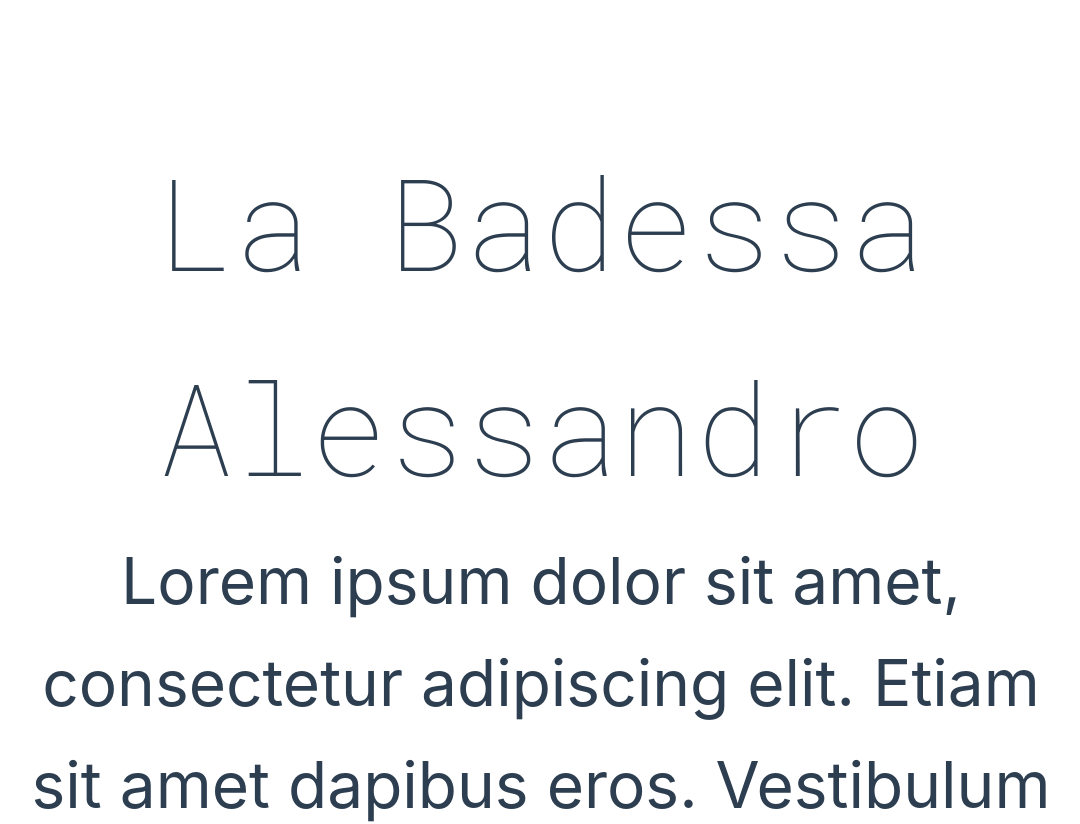
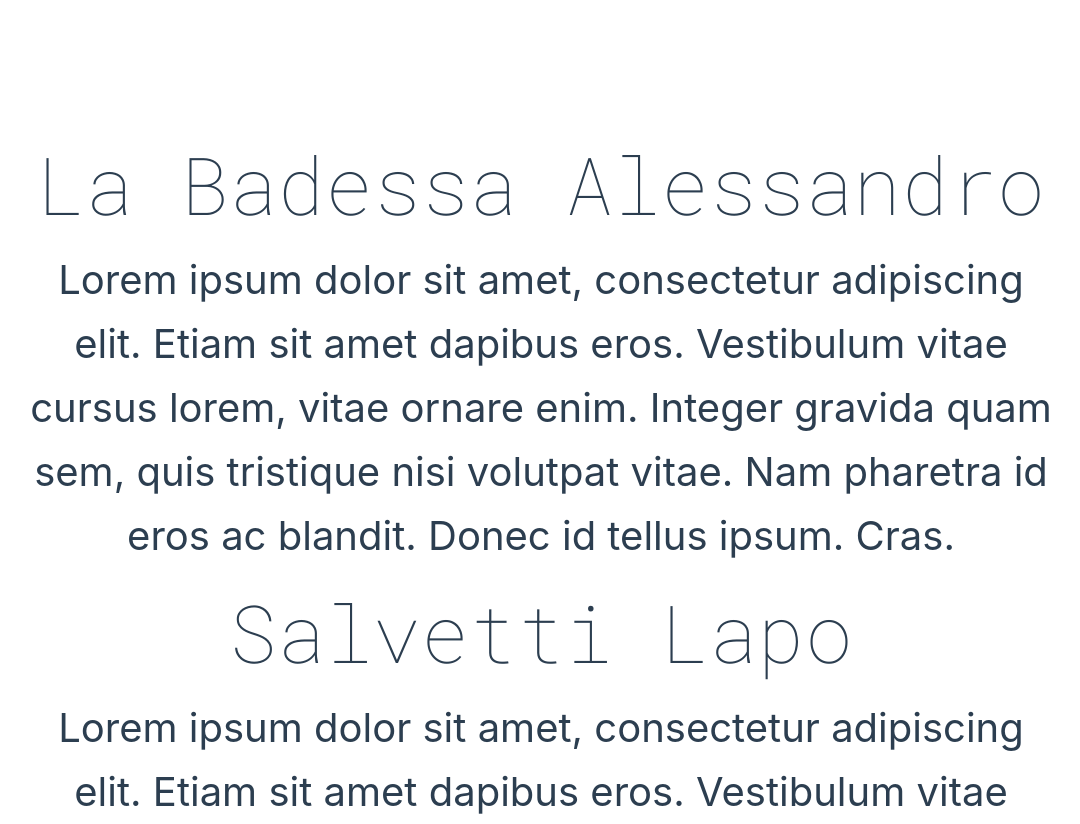
Before and after one commit to Dreaming-Codes/meuccinelcuore, a Vue app: page / in a window 1280 px wide. Shown: the part 680-1504 px from the top of the page, without its empty margins (99-1179 px from the left). Built offline with nearby package versions, Linux system fonts and the light colour scheme.

Commit message:
Fixed font size

```diff
--- a/src/components/Person.vue
+++ b/src/components/Person.vue
@@ -21,7 +21,7 @@ const props = defineProps<{
   justify-content: center;
   align-items: center;
   text-align: center;
-  font-size: 5vw;
+  font-size: 5vmin;
   font-weight: 100;
   padding: 0 10vw;
   pointer-events: none;
```
